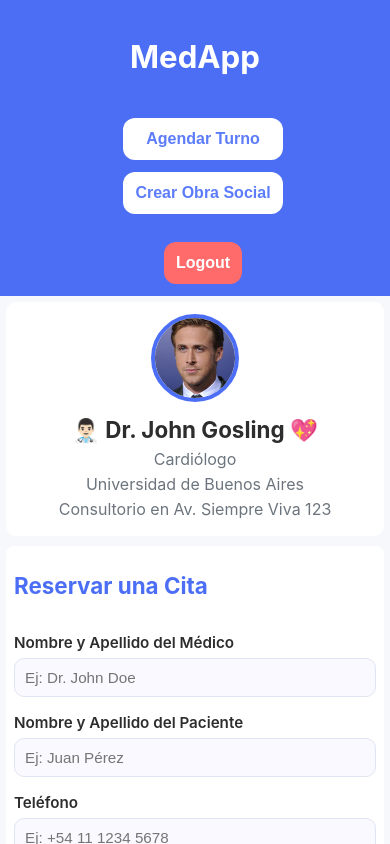
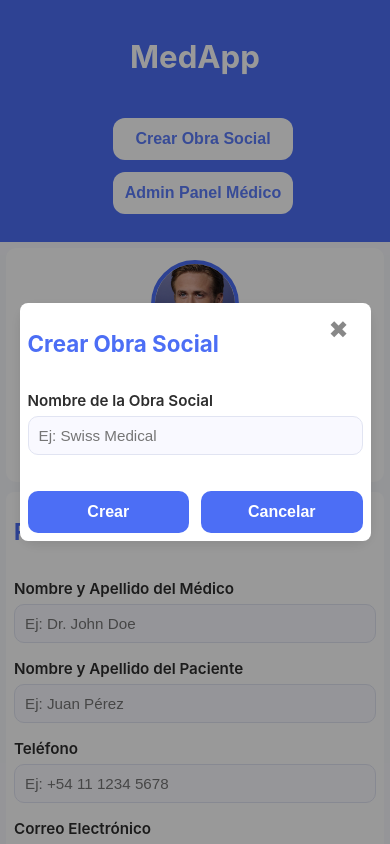
Before and after one commit to ManuZarraga/TPO-Aplicaciones-Interactivas, a React (Vite) app: page / in a window 390 px wide. Both pictures are taken after a click on the button "Crear Obra Social". Shown: the top 844 px of the page. Built offline with nearby package versions, Linux system fonts and the light colour scheme.

Commit message:
Cambios a la Sidebar - Creacion de Obras Sociales

```diff
--- a/src/App.css
+++ b/src/App.css
@@ -60,40 +60,6 @@ body {
     min-height: 100vh;
   }
 
-  .sidebar {
-    flex-direction: row;
-    width: 100%;
-    border-radius: 0;
-    justify-content: space-between;
-    align-items: center;
-    padding: 1rem 0.5rem;
-    box-shadow: none;
-  }
-
-  .logo {
-    font-size: 1.2rem;
-    margin-bottom: 0;
-    margin-right: 1rem;
-  }
-
-  .sidebar-buttons {
-    flex-direction: row;
-    gap: 0.5rem;
-  }
-
-  .btn {
-    padding: 8px 10px;
-    font-size: 0.95rem;
-    border-radius: 8px;
-  }
-
-  .logout-btn {
-    margin-left: 0.5rem;
-    padding: 8px 10px;
-    font-size: 0.95rem;
-    border-radius: 8px;
-  }
-
   .main-content {
     padding: 12px;
     gap: 16px;
@@ -114,48 +80,6 @@ body {
     min-height: 100vh;
   }
 
-  .sidebar {
-    width: 100%;
-    min-width: 0;
-    border-radius: 0;
-    box-shadow: none;
-    padding: 12px 8px;
-    display: flex;
-    flex-direction: column;
-    align-items: center;
-    justify-content: center;
-    background: var(--primary);
-  }
-
-  .logo {
-    font-size: 1.3rem;
-    margin-bottom: 16px;
-    text-align: center;
-    color: #fff;
-  }
-
-  .sidebar-buttons {
-    display: flex;
-    flex-direction: column;
-    gap: 12px;
-    margin-bottom: 16px;
-  }
-
-  .btn,
-  .logout-btn {
-    text-align: center;
-    width: 100%;
-    margin: 0;
-    padding: 12px;
-    font-size: 1rem;
-    border-radius: 12px;
-    box-shadow: none;
-  }
-
-  .logout-btn {
-    margin-top: 12px;
-  }
-
   .main-content {
     padding: 6px;
     gap: 10px;
--- /dev/null
+++ b/src/components/FormularioObraSocial/FormularioObraSocial.css
@@ -0,0 +1,130 @@
+.formulario {
+    background: var(--white);
+    padding: 24px;
+    border-radius: var(--radius);
+    box-shadow: var(--shadow);
+    display: flex;
+    flex-direction: column;
+    gap: 24px;
+}
+
+.formulario h2 {
+    font-size: 1.4rem;
+    color: var(--primary);
+    margin-bottom: 10px;
+}
+
+.form-container {
+    display: flex;
+    flex-direction: column;
+    gap: 16px;
+}
+
+.form-group {
+    display: flex;
+    flex-direction: column;
+    gap: 6px;
+}
+
+.form-group label {
+    font-weight: 600;
+    font-size: 0.95rem;
+    color: var(--text-dark);
+}
+
+.form-group input,
+.form-group select {
+    padding: 10px;
+    border: 1px solid #e1e4f2;
+    border-radius: 10px;
+    font-size: 0.95rem;
+    background: #f9f9ff;
+    transition: border 0.3s ease;
+}
+
+.form-group input:focus,
+.form-group select:focus {
+    outline: none;
+    border: 1px solid var(--primary);
+    box-shadow: 0 0 0 2px rgba(76, 110, 245, 0.2);
+}
+
+.formulario button {
+    align-self: flex-start;
+    margin-top: 10px;
+    background: var(--primary);
+    color: white;
+    border: none;
+    padding: 12px 20px;
+    border-radius: 10px;
+    font-weight: 600;
+    cursor: pointer;
+    transition: background 0.3s ease;
+}
+
+.formulario button:hover {
+    background: var(--secondary);
+}
+
+.formulario .form-actions {
+    display: flex;
+    flex-direction: row;
+    gap: 12px;
+    margin-top: 10px;
+}
+
+
+/* popup con overlay y responsive */
+.popup-overlay {
+    position: fixed;
+    top: 0;
+    left: 0;
+    right: 0;
+    bottom: 0;
+    background: rgba(0, 0, 0, 0.4);
+    display: flex;
+    align-items: center;
+    justify-content: center;
+    z-index: 2000;
+}
+
+.popup-content {
+    background: var(--white);
+    border-radius: var(--radius);
+    box-shadow: var(--shadow);
+    padding: 0;
+    min-width: 320px;
+    max-width: 90vw;
+    position: relative;
+}
+
+.close-popup {
+    position: absolute;
+    top: 12px;
+    right: 16px;
+    background: none;
+    border: none;
+    font-size: 1.5rem;
+    color: #888;
+    cursor: pointer;
+    z-index: 10;
+}
+
+@media (max-width: 600px) {
+    .formulario {
+        padding: 8px;
+        border-radius: 8px;
+        box-shadow: none;
+    }
+
+    .formulario-obra-social-popup {
+        min-width: 90vw;
+        max-width: 98vw;
+    }
+
+    .popup-content {
+        min-width: 90vw !important;
+        max-width: 98vw !important;
+        padding: 0 !important;
+    }
+}
--- /dev/null
+++ b/src/components/FormularioObraSocial/FormularioObraSocial.jsx
@@ -0,0 +1,59 @@
+import { useState } from "react";
+import "./FormularioObraSocial.css";
+
+// eslint-disable-next-line react/prop-types
+export default function FormularioObraSocial({ onClose, onAddObraSocial }) {
+  const [formData, setFormData] = useState({
+    nombreObraSocial: "",
+  });
+
+  const handleChange = (e) => {
+    setFormData({ ...formData, [e.target.name]: e.target.value });
+  };
+
+  const handleSubmit = (e) => {
+    e.preventDefault();
+    if (formData.nombreObraSocial.trim()) {
+      onAddObraSocial(formData.nombreObraSocial.trim());
+      setFormData({ nombreObraSocial: "" });
+      onClose();
+    }
+  };
+
+  const handleCancel = (e) => {
+    e.preventDefault();
+    onClose();
+  };
+
+  return (
+    <div className="formulario-obra-social-popup">
+      <button className="close-popup" onClick={onClose} aria-label="Cerrar">
+        ✖
+      </button>
+      <div className="formulario">
+        <h2>Crear Obra Social</h2>
+        <form onSubmit={handleSubmit} className="form-container">
+          <div className="form-group">
+            <label>Nombre de la Obra Social</label>
+            <input
+              type="text"
+              name="nombreObraSocial"
+              value={formData.nombreObraSocial}
+              onChange={handleChange}
+              placeholder="Ej: Swiss Medical"
+              required
+            />
+          </div>
+          <div className="form-actions">
+            <button type="submit" className="btn">
+              Crear
+            </button>
+            <button type="button" className="btn" onClick={handleCancel}>
+              Cancelar
+            </button>
+          </div>
+        </form>
+      </div>
+    </div>
+  );
+}
--- a/src/components/FormularioReservas/FormularioReservas.jsx
+++ b/src/components/FormularioReservas/FormularioReservas.jsx
@@ -6,7 +6,8 @@ import "./FormularioReservas.css";
 
 const localizer = momentLocalizer(moment);
 
-export default function FormularioReservas() {
+// eslint-disable-next-line react/prop-types
+export default function FormularioReservas({ obrasSociales = [] }) {
   const [formData, setFormData] = useState({
     nombreMedico: "",
     nombrePaciente: "",
@@ -15,13 +16,21 @@ export default function FormularioReservas() {
     obraSocial: "",
   });
 
-  const obrasSociales = ["OSDE", "Swiss Medical", "Galeno", "Medicus"];
-
   const [events] = useState([
     {
-      title: "Consulta Dr. John Doe",
-      start: new Date(2025, 9, 10, 12, 0),
-      end: new Date(2025, 9, 10, 13, 0),
+      title: "Consulta Manuel Zarraga",
+      start: new Date(2025, 9, 6, 9, 30), // está zero-based (month 9)
+      end: new Date(2025, 9, 6, 10, 30),
+    },
+    {
+      title: "Consulta Federico DiPasquasio",
+      start: new Date(2025, 9, 8, 12, 0),
+      end: new Date(2025, 9, 8, 13, 0),
+    },
+    {
+      title: "Consulta Cosme Fulanito",
+      start: new Date(2025, 9, 20, 15, 0),
+      end: new Date(2025, 9, 20, 16, 0),
     },
   ]);
 
--- a/src/components/Sidebar/Sidebar.css
+++ b/src/components/Sidebar/Sidebar.css
@@ -45,6 +45,47 @@
     color: white;
 }
 
+/* POPUP OBRA SOCIAL */
+
+.popup-overlay {
+    position: fixed;
+    top: 0;
+    left: 0;
+    right: 0;
+    bottom: 0;
+    background: rgba(0, 0, 0, 0.4);
+    display: flex;
+    align-items: center;
+    justify-content: center;
+    z-index: 2000;
+}
+
+.popup-content {
+    background: var(--white);
+    border-radius: var(--radius);
+    box-shadow: var(--shadow);
+    padding: 0;
+    min-width: 320px;
+    max-width: 90vw;
+    position: relative;
+}
+
+.formulario-obra-social-popup {
+    position: relative;
+}
+
+.close-popup {
+    position: absolute;
+    top: 12px;
+    right: 16px;
+    background: none;
+    border: none;
+    font-size: 1.5rem;
+    color: #888;
+    cursor: pointer;
+    z-index: 10;
+}
+
 @media (max-width: 1024px) {
     .sidebar {
         flex-direction: row;
@@ -72,12 +113,39 @@
         font-size: 0.95rem;
         border-radius: 8px;
     }
+}
 
-    .logout-btn {
-        margin-left: 0.5rem;
-        padding: 8px 10px;
-        font-size: 0.95rem;
-        border-radius: 8px;
+@media (max-width: 1024px) and (min-width: 601px) {
+    .sidebar {
+        flex-direction: row;
+        width: 100%;
+        border-radius: 0;
+        justify-content: center;
+        align-items: center;
+        padding: 1rem 0.5rem;
+        box-shadow: none;
+        gap: 2rem;
+    }
+
+    .logo {
+        font-size: 1.2rem;
+        margin-bottom: 0;
+        margin-right: 2rem;
+        flex-shrink: 0;
+    }
+
+    .sidebar-buttons {
+        flex-direction: row;
+        gap: 1rem;
+        flex-wrap: wrap;
+    }
+
+    .btn {
+        padding: 10px 16px;
+        font-size: 1rem;
+        border-radius: 10px;
+        min-width: 140px;
+        white-space: nowrap;
     }
 }
 
@@ -90,8 +158,8 @@
         padding: 12px 8px;
         display: flex;
         flex-direction: column;
-        align-items: stretch;
-        justify-content: flex-start;
+        align-items: center;
+        justify-content: center;
         background: var(--primary);
     }
 
@@ -111,9 +179,10 @@
 
     .btn,
     .logout-btn {
+        text-align: center;
         width: 100%;
         margin: 0;
-        padding: 12px 0;
+        padding: 12px;
         font-size: 1rem;
         border-radius: 12px;
         box-shadow: none;
--- a/src/components/Sidebar/Sidebar.jsx
+++ b/src/components/Sidebar/Sidebar.jsx
@@ -1,18 +1,37 @@
+import { useState } from "react";
 import "./Sidebar.css";
+import FormularioObraSocial from "../FormularioObraSocial/FormularioObraSocial";
 
-export default function Sidebar() {
+// eslint-disable-next-line react/prop-types
+export default function Sidebar({ onAddObraSocial }) {
+  const [showPopup, setShowPopup] = useState(false);
+
+  const handleOpen = () => setShowPopup(true);
+  const handleClose = () => setShowPopup(false);
+
   return (
+    <>
       <aside className="sidebar">
         <div className="logo">
           <h2>MedApp</h2>
         </div>
         <div className="sidebar-buttons">
-        <button className="btn">Agendar Turno</button>
-        <button className="btn">Crear Obra Social</button>
-      </div>
-      <div className="logout">
-        <button className="btn logout-btn">Logout</button>
+          <button className="btn" onClick={handleOpen}>
+            Crear Obra Social
+          </button>
+          <button className="btn">Admin Panel Médico</button>
         </div>
       </aside>
+      {showPopup && (
+        <div className="popup-overlay">
+          <div className="popup-content">
+            <FormularioObraSocial
+              onClose={handleClose}
+              onAddObraSocial={onAddObraSocial}
+            />
+          </div>
+        </div>
+      )}
+    </>
   );
 }
--- a/src/pages/main/LandingPage.jsx
+++ b/src/pages/main/LandingPage.jsx
@@ -1,26 +1,33 @@
-import InfoMedico from "../../components/InfoMedico/InfoMedico";
-import MisCitas from "../../components/MisCitas/MisCitas";
-import Calendario from "../../components/Calendario/Calendario";
+import { useState } from "react";
 import Sidebar from "../../components/Sidebar/Sidebar";
 import FormularioReservas from "../../components/FormularioReservas/FormularioReservas";
+import InfoMedico from "../../components/InfoMedico/InfoMedico";
 import "../../App.css";
 
 export default function LandingPage() {
+  const [obrasSociales, setObrasSociales] = useState([
+    "OSDE",
+    "Swiss Medical",
+    "Galeno",
+    "Medicus",
+  ]);
+
+  const handleAddObraSocial = (nuevaObra) => {
+    if (!obrasSociales.includes(nuevaObra)) {
+      setObrasSociales([...obrasSociales, nuevaObra]);
+    }
+  };
+
   return (
     <div className="app-container">
-      <Sidebar />
-      {/* mobile pasando los 600px REVISAR */}
+      <Sidebar onAddObraSocial={handleAddObraSocial} />
       <main className="main-content">
         <section className="info-section">
           <InfoMedico />
         </section>
         <section className="citas-section">
-          {/* <MisCitas /> */}
-          <FormularioReservas />
+          <FormularioReservas obrasSociales={obrasSociales} />
         </section>
-        {/* <section className="calendario-section">
-          <Calendario />
-        </section> */}
       </main>
     </div>
   );
```
Lines whose indentation alone changed are shown as unchanged.
